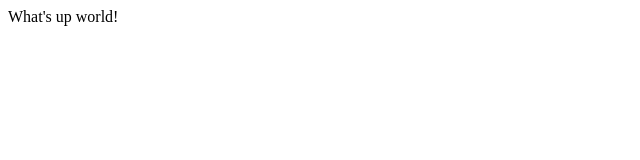
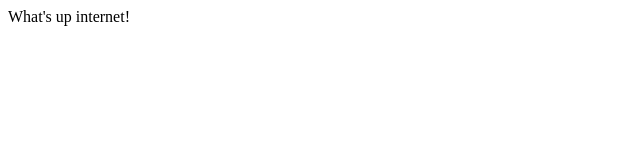
Before and after one commit to MagnaMonstrum/What-supWorld, a plain HTML site: page index.html in a window 1280 px wide. Shown: the full height of the page, 0-640 px from the left. Drawn offline with Linux system fonts and the light colour scheme.

Commit message:
What's up internet!

```diff
--- a/index.html
+++ b/index.html
@@ -5,6 +5,6 @@
     <title>Title</title>
 </head>
 <body>
-What's up world!
+What's up internet!
 </body>
 </html>
```
